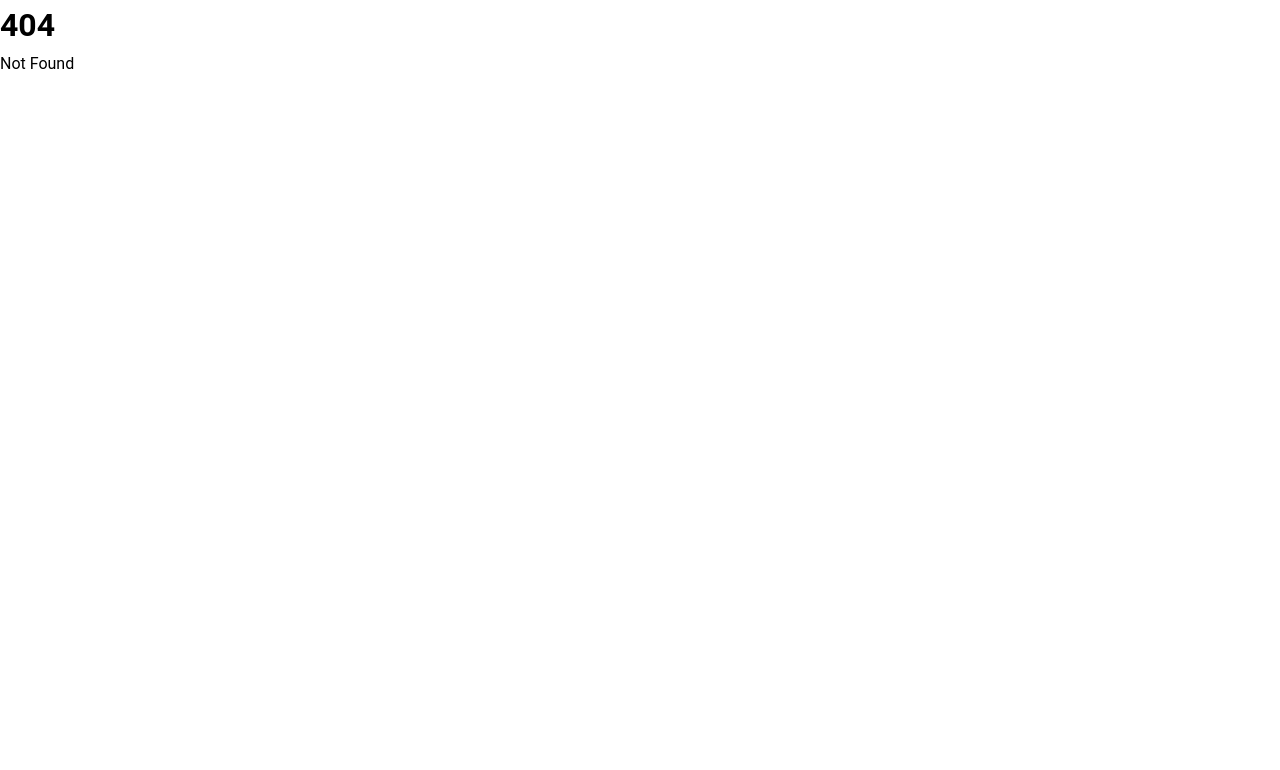
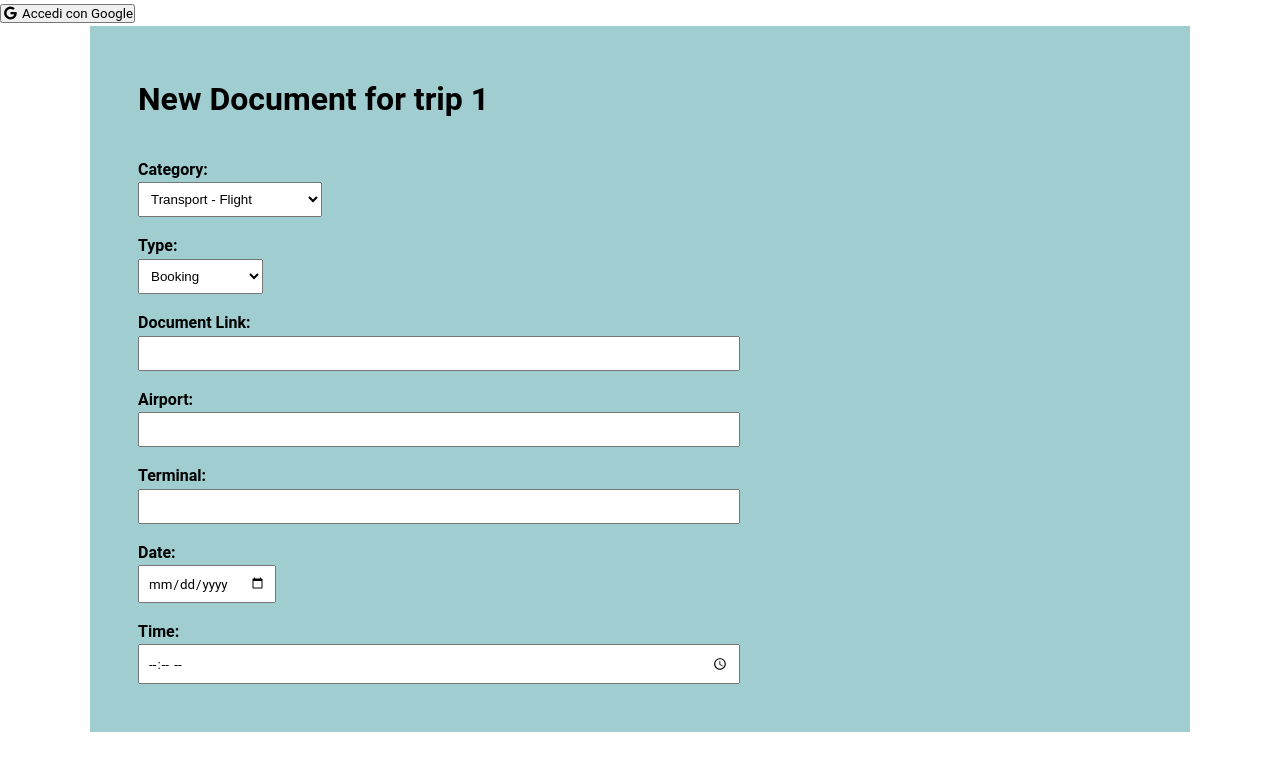
Before and after one commit to dsotr/TripBuddy, a SvelteKit app: page /document/1/new in a window 1280 px wide. Before the commit this address had no page. Shown: the top 770 px of the page. Built offline with nearby package versions, Linux system fonts and the light colour scheme; no server answers.

Commit message:
auth: TODO: swap secret key for an anon key

```diff
--- a/src/lib/supabaseClient.js
+++ b/src/lib/supabaseClient.js
@@ -3,7 +3,7 @@ import { createClient } from '@supabase/supabase-js';
 
 const supabaseUrl = import.meta.env.VITE_SUPABASE_URL;
 const supabaseAnonKey = import.meta.env.VITE_SUPABASE_KEY;
-const supabaseSecretKey = import.meta.env.VITE_SUPABASE_SECRET_KEY;
+const supabaseSecretKey = import.meta.env.SUPABASE_SECRET_KEY;
 
 // export const supabase = createClient(supabaseUrl, supabaseAnonKey);
 export const supabase = createClient(supabaseUrl, supabaseSecretKey);
--- a/src/routes/+layout.svelte
+++ b/src/routes/+layout.svelte
@@ -1,6 +1,55 @@
 <script>
 	import '@fortawesome/fontawesome-free/css/all.min.css';
 	import '../global.css';
+
+	import { supabase } from '$lib/supabaseClient';
+	import { onMount } from 'svelte';
+
+	// Creiamo una variabile reattiva (con Svelte 5 runes) per tenere traccia dell'utente
+	let user = $state(null);
+
+	// onMount() assicura che il codice venga eseguito solo nel browser
+	onMount(() => {
+		// 1. Controlla subito se c'è già una sessione attiva
+		supabase.auth.getSession().then(({ data: { session } }) => {
+			user = session?.user ?? null;
+			console.log('Sessione iniziale caricata:', user);
+		});
+
+		// 2. Mettiti in ascolto per futuri cambiamenti
+		const {
+			data: { subscription }
+		} = supabase.auth.onAuthStateChange((event, session) => {
+			console.log('Event: ', event, session);
+			if (event === 'SIGNED_IN') {
+				// Questo è il momento in cui l'utente ha completato il login
+				user = session.user;
+				console.log('UTENTE AUTENTICATO:', user);
+			}
+
+			if (event === 'SIGNED_OUT') {
+				user = null;
+				console.log('UTENTE DISCONNESSO');
+			}
+		});
+
+		// Pulisci il listener quando il componente viene distrutto
+		return () => subscription.unsubscribe();
+	});
+	async function signInWithGoogle() {
+		// Questa singola funzione ora gestisce tutto il flusso
+		const { error } = await supabase.auth.signInWithOAuth({
+			provider: 'google'
+		});
+
+		if (error) {
+			console.error('Errore durante il login con Google:', error);
+		}
+	}
 </script>
 
+<button onclick={signInWithGoogle}>
+	<i class="fab fa-google"></i> Accedi con Google
+</button>
+
 <slot />
--- /dev/null
+++ b/src/routes/document/[trip_id]/new/+page.svelte
@@ -0,0 +1,81 @@
+<script>
+	import { page } from '$app/state';
+	let { data } = $props();
+	console.log(JSON.stringify(data));
+</script>
+
+<div class="container">
+	<h1>New Document for trip {page.params.trip_id}</h1>
+
+	<form>
+		<label for="category">Category:</label>
+		<select id="category" name="category">
+			<option value="fligth">Transport - Flight</option>
+			<option value="train">Transport - Train</option>
+			<option value="bus">Transport - Bus</option>
+			<option value="car">Transport - Car</option>
+			<option value="taxi">Transport - Taxi</option>
+			<option value="hotel">Accommodation - Hotel</option>
+			<option value="bnb">Accommodation - Airbnb</option>
+		</select>
+		<label for="type">Type:</label>
+		<select id="type" name="type">
+			<option value="booking">Booking</option>
+			<option value="ticket">Ticket</option>
+			<option value="boarding">Boarding Pass</option>
+		</select>
+		<label for="link">Document Link:</label>
+		<input type="url" name="link" id="link" />
+		<label for="airport">Airport:</label>
+		<input type="text" name="airport" id="airport" />
+		<label for="terminal">Terminal:</label>
+		<input type="text" name="terminal" id="terminal" />
+		<label for="date">Date:</label>
+		<input type="date" name="date" id="date" />
+		<label for="time">Time:</label>
+		<input type="time" name="time" id="time" />
+	</form>
+</div>
+
+<style>
+	/* Add css for the form */
+	.container {
+		background-color: var(--light-color);
+		padding: 3rem;
+		display: flex;
+		flex-direction: column;
+		align-items: start;
+		gap: 1rem;
+	}
+	form {
+		display: flex;
+		flex-direction: column;
+		width: 60%;
+	}
+	button {
+		display: block;
+		margin-bottom: 0.5rem;
+		margin: 1rem 0 0 0;
+	}
+	label {
+		display: block;
+		margin: 1rem 0.1rem 0 0;
+		font-weight: bold;
+	}
+
+	select,
+	button,
+	input {
+		padding: 0.5rem;
+	}
+
+	input[type='date'],
+	select,
+	button {
+		width: fit-content;
+	}
+
+	button {
+		margin: 2rem 0 0 0;
+	}
+</style>
--- a/src/routes/trip/[trip_id]/+page.svelte
+++ b/src/routes/trip/[trip_id]/+page.svelte
@@ -34,6 +34,7 @@
 		<input type="date" id="end_date" name="end_date" value={data.trip.end_date} />
 
 		<button type="submit">Submit</button>
+		<a href="/document/{page.params.trip_id}/new">Add document</a>
 	</form>
 </div>
 
```
